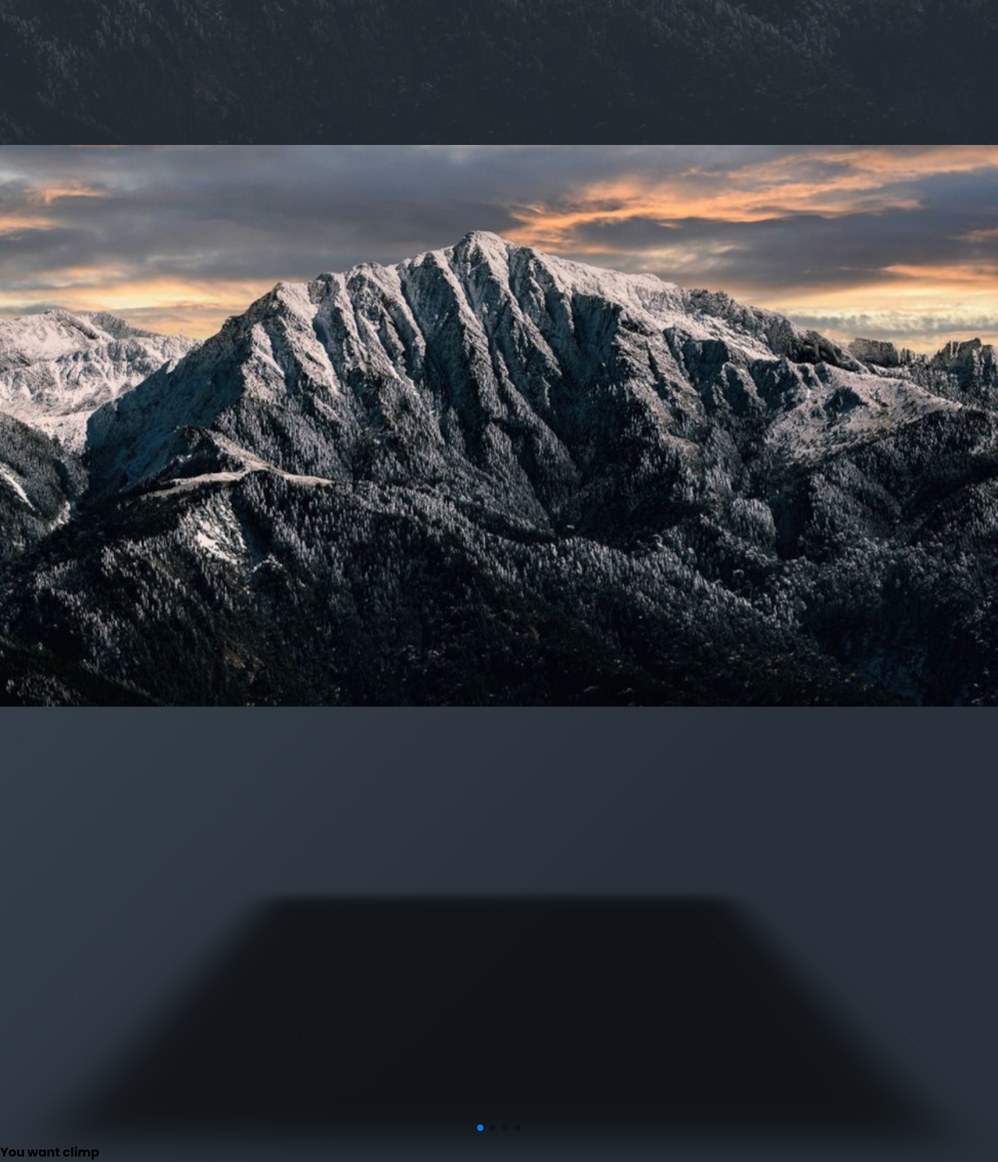
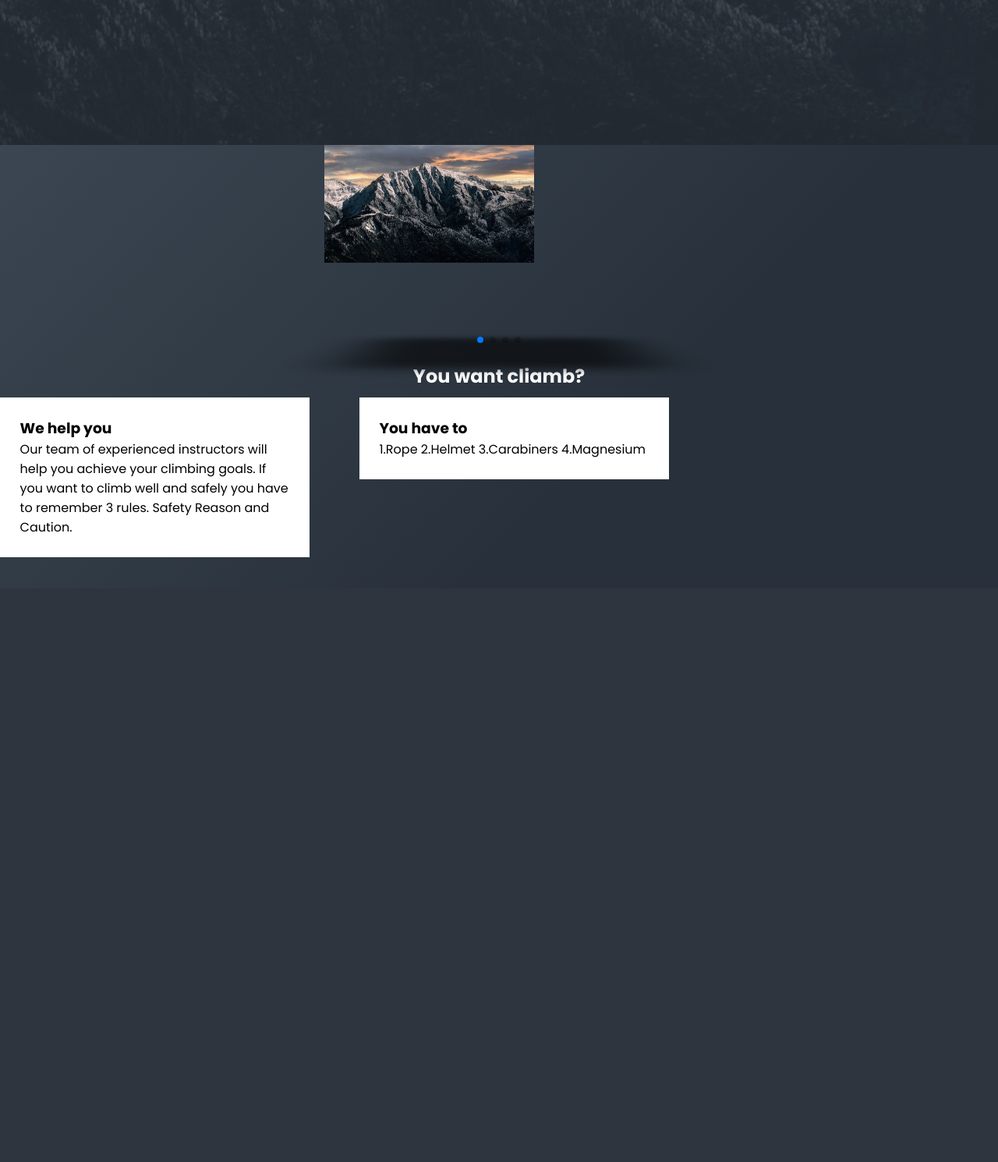
Before and after one commit to Mateusz762/Slider, a PHP site: page / in a window 1280 px wide. Shown: the part 614-2105 px from the top of the page at 78% size. After the commit the page ends 1329 px from the top, so only its background shows below. Run offline with PHP 8.4, Linux system fonts and the light colour scheme.

Commit message:
Add files via upload

```diff
--- a/Style.css
+++ b/Style.css
@@ -288,8 +288,8 @@ ul
     transform: perspective(1300px) rotateY(20deg) translateZ(340px) scale(0.5);
   }
   .swiper {
-    width: 100%;
-    height: 100%;
+    width: 35%;
+    height: 35%;
   }
 
   .swiper-slide {
@@ -299,5 +299,25 @@ ul
 
   .swiper-slide img {
     display: block;
-    width: 100%;
+    width: 60%;
   }
+ #srodkuj h2{
+    clear: both;
+    color: #fff;
+    text-align: center;
+    padding: 10px;
+ }
+#srodkuj article{
+  width: 31%;
+  float: left;
+  margin-right: 5%;
+  padding: 2%;
+  background: rgb(255, 255, 255);
+}
+#srodkuj article h3 p{
+  margin-bottom: 15px;
+  font-weight: normal;
+}
+#srodkuj article{
+  margin-bottom: 40px;
+}
--- a/index.html
+++ b/index.html
@@ -51,15 +51,32 @@
       </div>
       <div class="swiper-pagination"></div>
     </div>
-    <div id="text">
-        <nav>
-            <div class="article">
-              <h4>
-                  You want climp
-              </h4>
-            </div>
-        </nav>
-    </div>
+        <div id="srodkuj">
+          <h2>
+              You want cliamb?
+          </h2>
+          <article>
+            <h3>
+                We help you
+            </h3>
+            <p>
+              Our team of experienced instructors will help you achieve your climbing goals.
+              If you want to climb well and safely you have to remember 3 rules.
+              Safety Reason and Caution.
+            </p>
+          </article>
+          <article>
+              <h3>
+                  You have to
+              </h3>
+              <p>
+                1.Rope
+                2.Helmet
+                3.Carabiners
+                4.Magnesium
+              </p>
+          </article>
+        </div>
         <div class="shadow one"></div>
         <div class="shadow two"></div>
         <div class="links">
```
